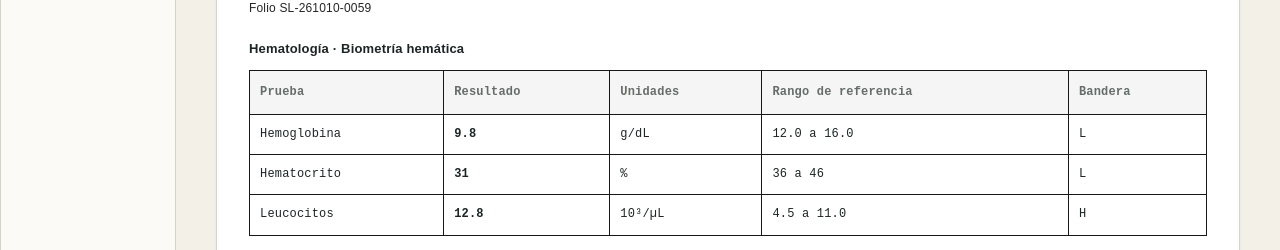
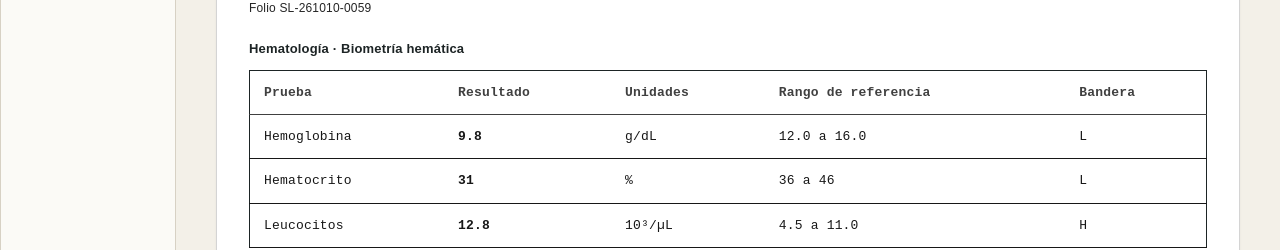
Before and after one commit to cristicn2024/SoftLab, a React (Vite) app in the folder frontend/: page /resultados/plantillas in a window 1280 px wide. Shown: the part 702-952 px from the top of the page. Built offline with nearby package versions, Linux system fonts and the light colour scheme; no server answers.

Commit message:
Update ReportTemplatePage.tsx
Cambios en las tablas

```diff
--- a/frontend/src/pages/ReportTemplatePage.tsx
+++ b/frontend/src/pages/ReportTemplatePage.tsx
@@ -246,26 +246,27 @@ export const ReportTemplatePage: React.FC = () => {
                   </tr>
                 </thead>
                 <tbody>
-                  <tr>
-                    <td style={styles.tableBodyCell}>Hemoglobina</td>
-                    <td style={styles.tableBodyCell}><strong>9.8</strong></td>
-                    <td style={styles.tableBodyCell}>g/dL</td>
-                    <td style={styles.tableBodyCell}>12.0 a 16.0</td>
-                    <td style={styles.tableBodyCell}>L</td>
+
+                   <tr>
+                    <td style={{ ...styles.tableBodyCell, textAlign: 'left' }}>Hemoglobina</td>
+                    <td style={{ ...styles.tableBodyCell, textAlign: 'left' }}><strong>9.8</strong></td>
+                    <td style={{ ...styles.tableBodyCell, textAlign: 'left' }}>g/dL</td>
+                    <td style={{ ...styles.tableBodyCell, textAlign: 'left' }}>12.0 a 16.0</td>
+                    <td style={{ ...styles.tableBodyCell, textAlign: 'left' }}>L</td>
                   </tr>
                   <tr>
-                    <td style={styles.tableBodyCell}>Hematocrito</td>
-                    <td style={styles.tableBodyCell}><strong>31</strong></td>
-                    <td style={styles.tableBodyCell}>%</td>
-                    <td style={styles.tableBodyCell}>36 a 46</td>
-                    <td style={styles.tableBodyCell}>L</td>
+                    <td style={{ ...styles.tableBodyCell, textAlign: 'left' }}>Hematocrito</td>
+                    <td style={{ ...styles.tableBodyCell, textAlign: 'left' }}><strong>31</strong></td>
+                    <td style={{ ...styles.tableBodyCell, textAlign: 'left' }}>%</td>
+                    <td style={{ ...styles.tableBodyCell, textAlign: 'left' }}>36 a 46</td>
+                    <td style={{ ...styles.tableBodyCell, textAlign: 'left' }}>L</td>
                   </tr>
                   <tr>
-                    <td style={styles.tableBodyCell}>Leucocitos</td>
-                    <td style={styles.tableBodyCell}><strong>12.8</strong></td>
-                    <td style={styles.tableBodyCell}>10³/µL</td>
-                    <td style={styles.tableBodyCell}>4.5 a 11.0</td>
-                    <td style={styles.tableBodyCell}>H</td>
+                    <td style={{ ...styles.tableBodyCell, textAlign: 'left' }}>Leucocitos</td>
+                    <td style={{ ...styles.tableBodyCell, textAlign: 'left' }}><strong>12.8</strong></td>
+                    <td style={{ ...styles.tableBodyCell, textAlign: 'left' }}>10³/µL</td>
+                    <td style={{ ...styles.tableBodyCell, textAlign: 'left' }}>4.5 a 11.0</td>
+                    <td style={{ ...styles.tableBodyCell, textAlign: 'left' }}>H</td>
                   </tr>
                 </tbody>
               </table>
@@ -314,9 +315,9 @@ export const ReportTemplatePage: React.FC = () => {
                 {versions.length > 0 ? (
                   versions.map((v) => (
                     <tr key={v.id}>
-                      <td style={styles.versionBodyCell}>v{v.version}</td>
-                      <td style={styles.versionBodyCell}>{v.isDefault ? 'Publicada' : 'Reemplazada'}</td>
-                      <td style={styles.versionBodyCell}>{new Date(v.createdAt).toLocaleDateString('es-MX')}</td>
+                      <td style={{ ...styles.versionBodyCell, textAlign: 'left' }}>v{v.version}</td>
+                      <td style={{ ...styles.versionBodyCell, textAlign: 'left' }}>{v.isDefault ? 'Publicada' : 'Reemplazada'}</td>
+                      <td style={{ ...styles.versionBodyCell, textAlign: 'left' }}>{new Date(v.createdAt).toLocaleDateString('es-MX')}</td>
                     </tr>
                   ))
                 ) : (
@@ -415,18 +416,18 @@ const styles: { [key: string]: React.CSSProperties } = {
   logoBox: { border: '1px solid #d4d4d4', width: '50px', height: '35px', display: 'flex', alignItems: 'center', justifyContent: 'center', fontSize: '10px', color: '#a3a3a3' },
   patientGrid: { display: 'grid', gridTemplateColumns: '1fr 1fr', gap: '20px', fontSize: '12px', marginBottom: '20px', color: '#262626', lineHeight: '1.5' },
   areaHeading: { fontWeight: 'bold', fontSize: '13px', marginBottom: '10px' },
-  previewTable: { width: '100%', borderCollapse: 'collapse', fontSize: '12px', marginBottom: '16px', fontFamily: 'monospace', border: '1px solid #171717' },
-  tableHeaderCell: { border: '1px solid #171717', padding: '8px 10px', backgroundColor: '#f5f5f5', fontWeight: 'bold' },
-  tableBodyCell: { border: '1px solid #171717', padding: '8px 10px' },
+  previewTable: { width: '100%', borderCollapse: 'collapse', fontSize: '13px', fontFamily: 'monospace', border: '1px solid', borderRadius: '4px' },
+  tableHeaderCell: { borderBottom: '1px solid ', padding: '10px 14px', fontWeight: 'bold', color: '#404040' },
+  tableBodyCell: { borderBottom: '1px solid ', padding: '10px 14px', color: '#171717' },
   previewNotes: { fontSize: '11px', color: '#404040', lineHeight: '1.4', marginBottom: '24px' },
   previewFooter: { display: 'flex', flexDirection: 'column', gap: '20px', marginTop: '20px' },
   signatureArea: { fontSize: '12px' },
   signatureLine: { width: '180px', borderTop: '1px solid #171717', marginBottom: '4px' },
   qrArea: { display: 'flex', alignItems: 'center', gap: '12px' },
   qrBox: { width: '44px', height: '44px' },
-  versionTable: { width: '100%', borderCollapse: 'collapse', fontSize: '13px', fontFamily: 'monospace', border: '1px solid #e5e5e5', borderRadius: '4px', backgroundColor: '#ffffff' },
-  versionHeaderCell: { borderBottom: '1px solid #e5e5e5', backgroundColor: '#fafafa', padding: '10px 14px', fontWeight: 'bold', color: '#404040' },
-  versionBodyCell: { borderBottom: '1px solid #f0f0f0', padding: '10px 14px', color: '#171717' },
+  versionTable: { width: '100%', borderCollapse: 'collapse', fontSize: '13px', fontFamily: 'monospace', border: '1px solid', borderRadius: '4px' },
+  versionHeaderCell: { borderBottom: '1px solid ', padding: '10px 14px', fontWeight: 'bold', color: '#404040' },
+  versionBodyCell: { borderBottom: '1px solid ', padding: '10px 14px', color: '#171717' },
   actionRow: { display: 'flex', justifyContent: 'flex-end', marginTop: '20px' },
   publishBtn: { backgroundColor: '#1b3b2b', color: '#ffffff', border: 'none', padding: '10px 20px', borderRadius: '4px', fontSize: '13px', fontWeight: 500, cursor: 'pointer', display: 'flex', alignItems: 'center', gap: '10px' },
   shortcutBadge: { backgroundColor: 'rgba(255,255,255,0.2)', padding: '2px 6px', borderRadius: '3px', fontSize: '11px' },
```
